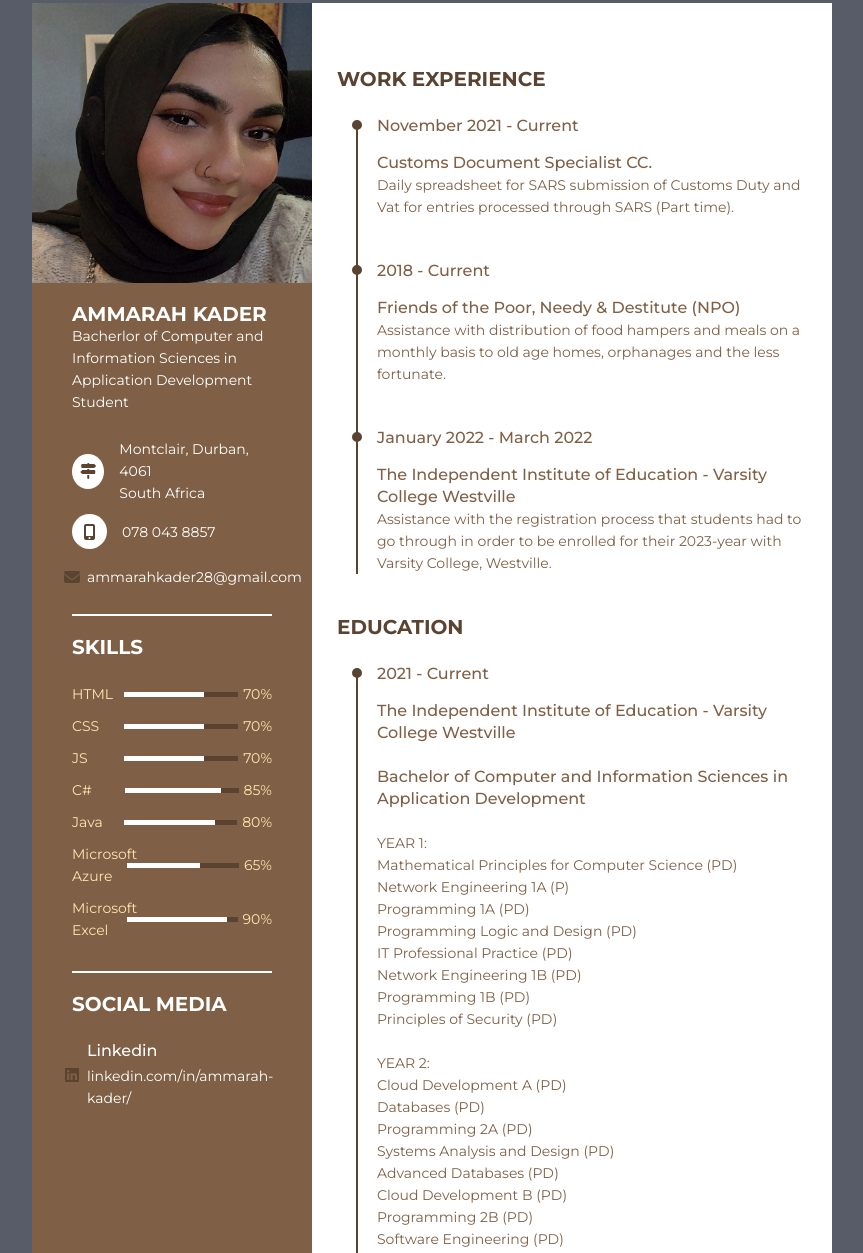
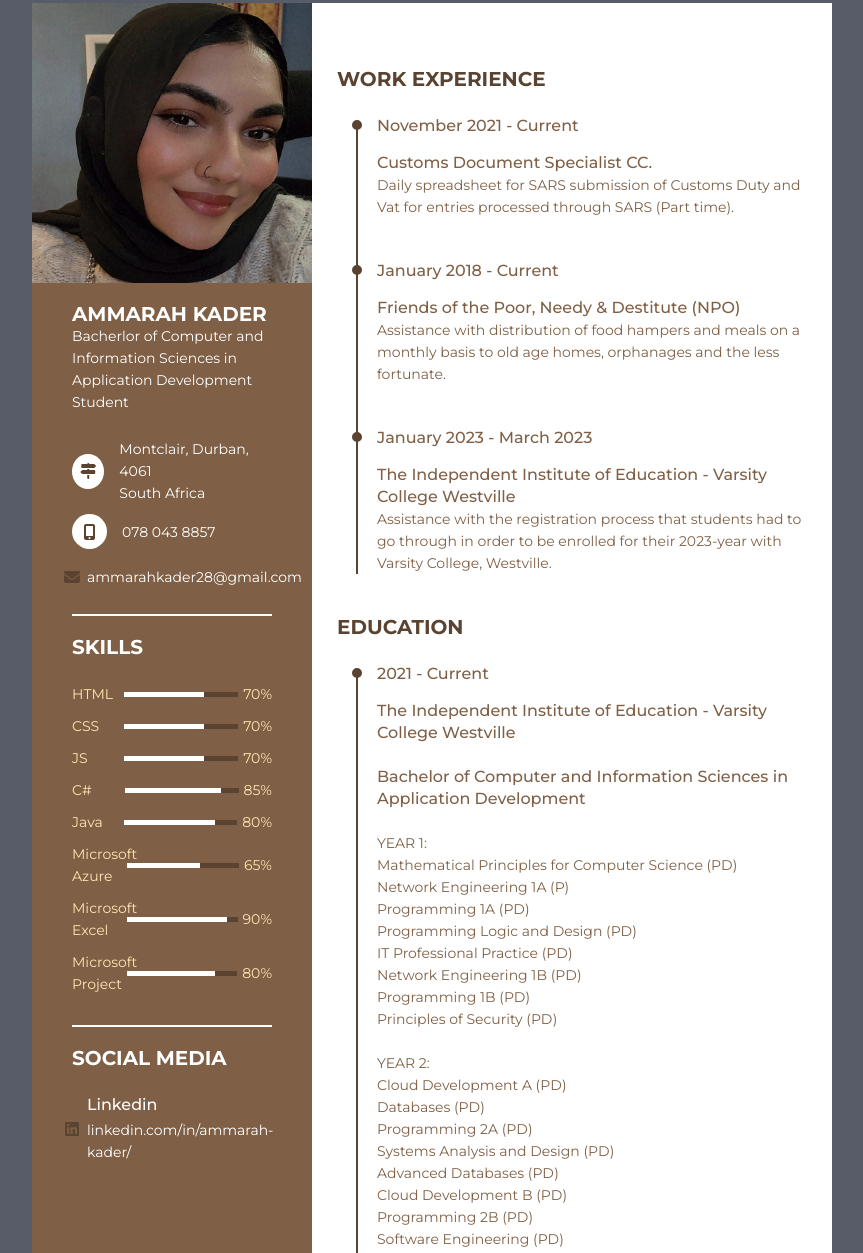
Before and after one commit to ST10084671/Ammarah-Kader-CV, a plain HTML site: page index.html in a window 1280 px wide. Shown: the part 47-1300 px from the top of the page, without its empty margins (208-1071 px from the left). Drawn offline with Linux system fonts and the light colour scheme.

Commit message:
commit nine

```diff
--- a/index.html
+++ b/index.html
@@ -114,6 +114,15 @@
             </div>
             <div class="skill_per">90%</div>
           </li>
+          <li>
+            <div class="skill_name">
+              Microsoft Project
+            </div>
+            <div class="skill_progress">
+              <span style="width: 80%;"></span>
+            </div>
+            <div class="skill_per">80%</div>
+          </li>
          </ul>
        </div>
        <div class="cv_item cv_social">
@@ -149,7 +158,7 @@
                 </div>
                 <br>
                 <li>
-              <div class="date">2018 - Current</div>
+              <div class="date">January 2018 - Current</div>
               <div class="info">
                      <p class="semi-bold">Friends of the Poor, Needy & Destitute (NPO)</p>
                   <p>Assistance with distribution of food hampers and meals on a monthly basis to old age homes, orphanages and the less fortunate.</p>
@@ -157,7 +166,7 @@
               </li>
               <br>
               <li>
-              <div class="date">January 2022 - March 2022</div>
+              <div class="date">January 2023 - March 2023</div>
               <div class="info">
                      <p class="semi-bold">The Independent Institute of Education - Varsity College Westville </p>
                      <div class="info"><p>Assistance with the registration process that students had to go through in order to be enrolled for their 2023-year with Varsity College, Westville. </p>
@@ -249,7 +258,7 @@
    <li>
       <p>Name: Talha Kader</p>
       <p>Position: Chairman</p>
-      <p>Friends of the Poor, Needy & Destitute</p>
+      <p>Company: Friends of the Poor, Needy & Destitute</p>
       <p>Phone: 031 462 8785 / 083 469 8253</p>
       <p>Email: talha@cds-za.co.za</p>
     </li>
```
